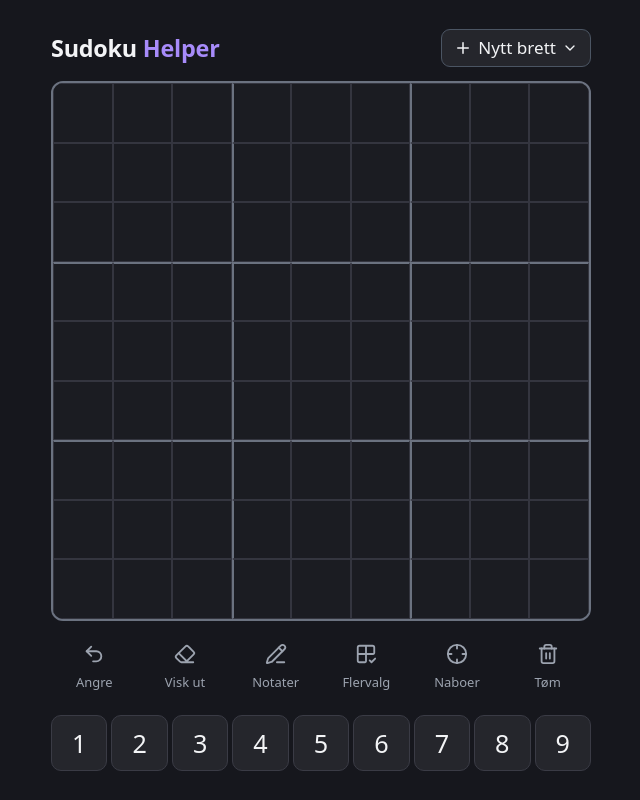
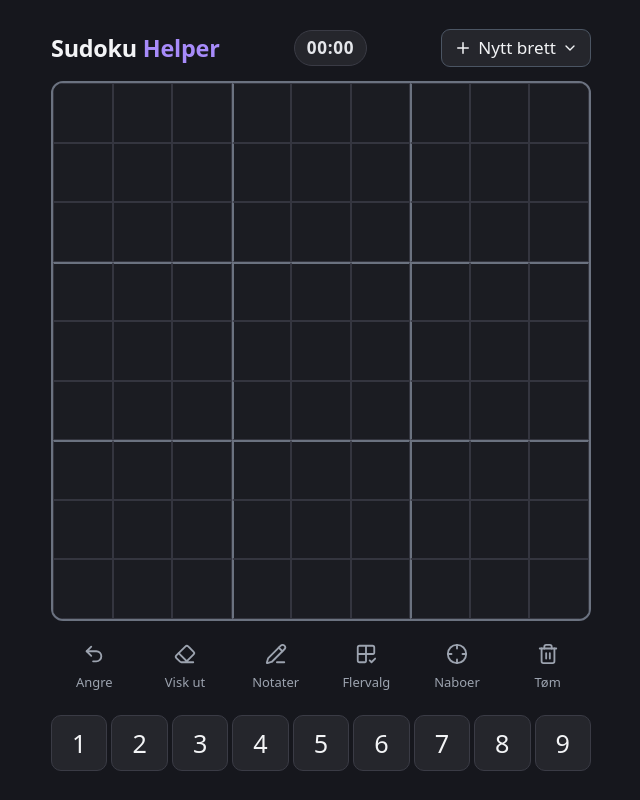
Before and after one commit to olikve02/Sudoku-Helper, a React (Vite) app: page / in a window 1280 px wide. Shown: the whole page, without its empty margins (319-959 px from the left). Built offline with nearby package versions, Linux system fonts and the light colour scheme.

Commit message:
feature: added timer when generating new puzzle

```diff
--- a/src/App.css
+++ b/src/App.css
@@ -121,6 +121,20 @@
 
 .app-title span {
   color: #a78bfa;
+}
+
+/* Tiden i topplinja: liten "pille" mellom tittelen og "Nytt brett" */
+.timer {
+  padding: 4px 12px;
+  border: 1px solid #3a3b45;
+  border-radius: 999px;
+  background-color: #25262c;
+  color: #e5e7eb;
+  font-size: 0.95rem;
+  font-weight: 600;
+  letter-spacing: 0.04em;
+  /* Alle sifre like brede, så teksten ikke hopper når tiden endres */
+  font-variant-numeric: tabular-nums;
 }
 
 .board {
--- a/src/App.tsx
+++ b/src/App.tsx
@@ -17,6 +17,7 @@ import useSudokuBoard, { completedNumbers } from "./hooks/useSudokuBoard";
 import scanBoard from "./scanner/scanBoard";
 import LabelingTool from "./tools/labeling/LabelingTool";
 import "./App.css";
+import useTimer from "./hooks/useTimer";
 
 // Merkeverktøyet for treningsdata åpnes med ?label i adressen
 const showLabelingTool = new URLSearchParams(window.location.search).has(
@@ -28,7 +29,7 @@ type Screen = "board" | "camera";
 function App() {
   const [screen, setScreen] = useState<Screen>("board");
   const board = useSudokuBoard();
-
+  const timer = useTimer();
   if (showLabelingTool) {
     return <LabelingTool />;
   }
@@ -41,8 +42,12 @@ function App() {
             <h1 className="app-title">
               Sudoku <span>Helper</span>
             </h1>
+            <span className="timer">{timer.time}</span>
             <NewGameMenu
-              onNewGame={board.newGame}
+              onNewGame={(givens) => {
+                board.newGame(givens);
+                timer.restart();
+              }}
               onScan={() => setScreen("camera")}
             />
           </header>
--- /dev/null
+++ b/src/hooks/useTimer.ts
@@ -0,0 +1,34 @@
+import { useEffect, useState } from "react";
+
+export default function useTimer() {
+  const [seconds, setSeconds] = useState(0);
+  const [running, setRunning] = useState(false);
+
+  useEffect(() => {
+    if (!running) return;
+    const id = setInterval(() => {
+      setSeconds((previous) => previous + 1);
+    }, 1000);
+    return () => clearInterval(id);
+  }, [running]);
+
+  function restart() {
+    setSeconds(0);
+    setRunning(true);
+  }
+  function stop() {
+    setRunning(false);
+  }
+
+  function formatTime(totalSeconds: number) {
+    const minutes = Math.floor(totalSeconds / 60);
+    const seconds = totalSeconds - minutes * 60;
+
+    const mm = minutes.toString().padStart(2, "0");
+    const ss = seconds.toString().padStart(2, "0");
+
+    return `${mm}:${ss}`;
+  }
+
+  return { seconds, restart, stop, formatTime, time: formatTime(seconds) };
+}
```
